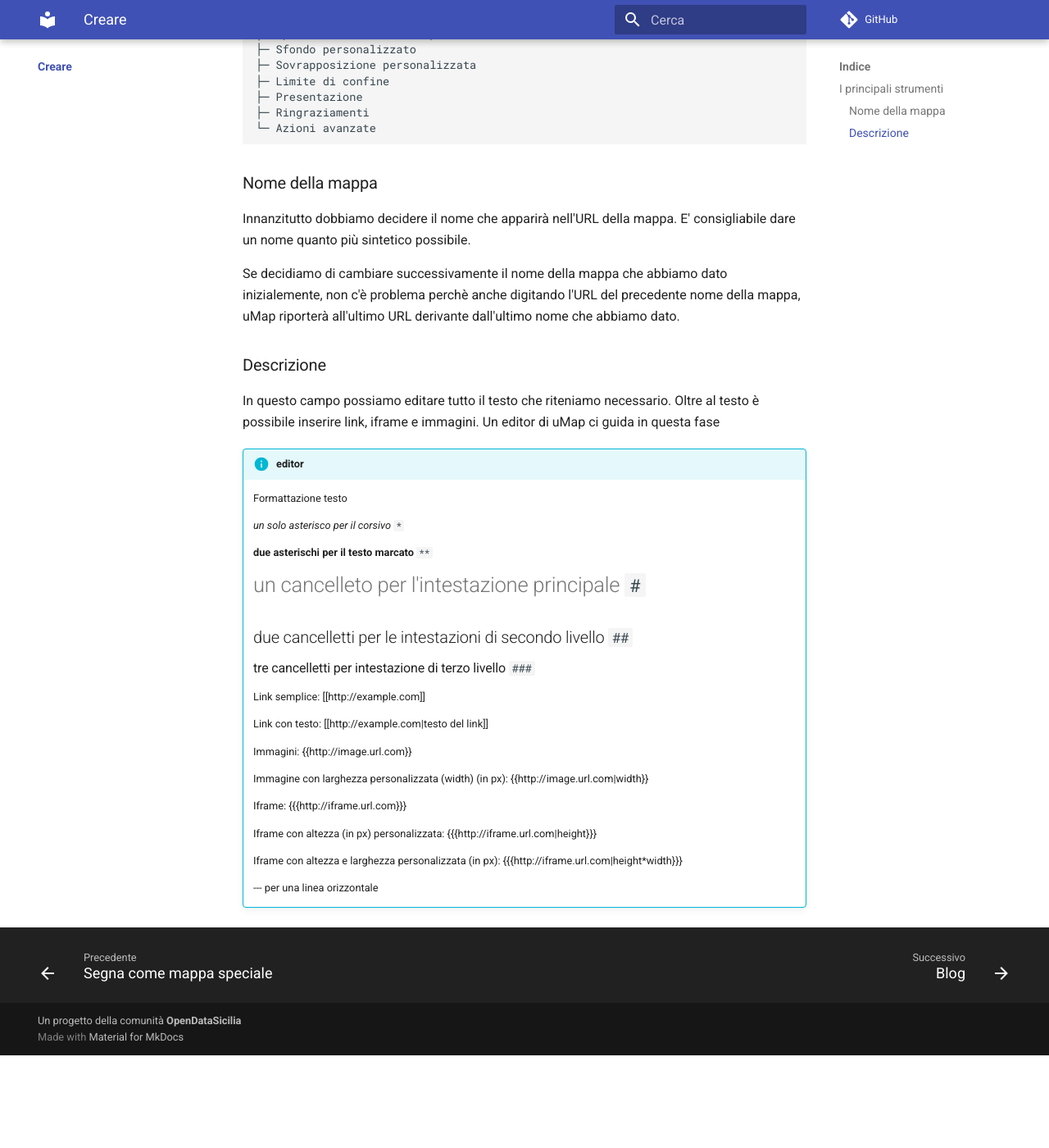
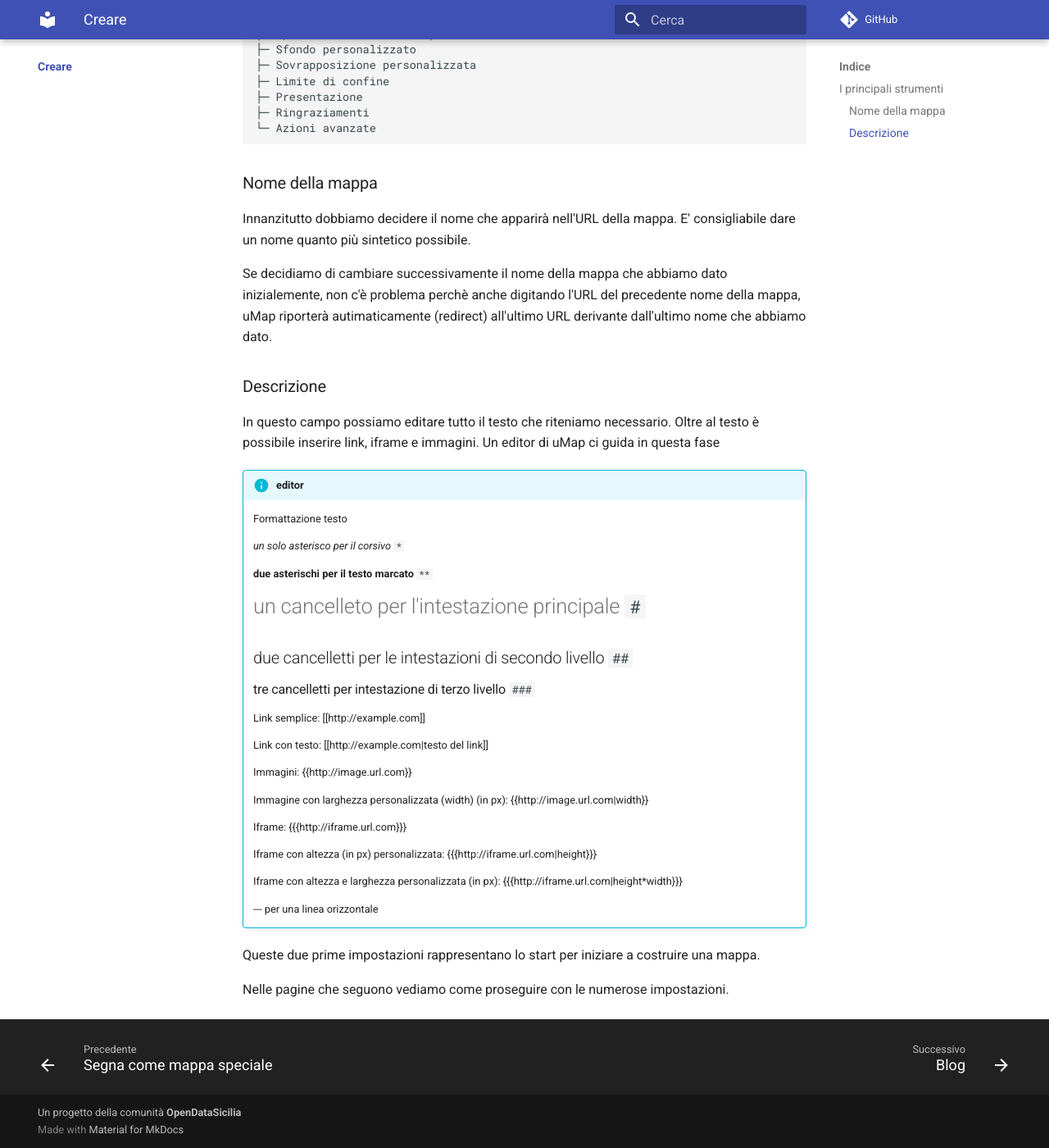
Before and after one commit to opendatasicilia/guida-umap, an MkDocs documentation site: the page built from docs/creare/index.md, in a window 1280 px wide and 1400 px high, scrolled down 1238 px. Shown: the whole window at 82% size. Built offline with MkDocs 1.6.1 and Material for MkDocs 9.7.7, drawn with Linux system fonts in a browser that asks for light colours; comment, search, counter and statistics services are not loaded; before the commit the page ends 2525 px from its top, so only the background shows below that; some of the changed text lies outside the part shown.

Commit message:
Update index.md

```diff
--- a/docs/creare/index.md
+++ b/docs/creare/index.md
@@ -30,7 +30,7 @@ I principali strumenti per la creazione di una mappa sono di seguito elencati:
 
 Innanzitutto dobbiamo decidere il nome che apparirà nell'URL della mappa. E' consigliabile dare un nome quanto più sintetico possibile.
 
-Se decidiamo di cambiare successivamente il nome della mappa che abbiamo dato inizialemente, non c'è problema perchè anche digitando l'URL del precedente nome della mappa, uMap riporterà all'ultimo URL derivante dall'ultimo nome che abbiamo dato.
+Se decidiamo di cambiare successivamente il nome della mappa che abbiamo dato inizialemente, non c'è problema perchè anche digitando l'URL del precedente nome della mappa, uMap riporterà autimaticamente (redirect) all'ultimo URL derivante dall'ultimo nome che abbiamo dato.
 
 ### Descrizione
 
@@ -65,3 +65,8 @@ In questo campo possiamo editare tutto il testo che riteniamo necessario. Oltre
     Iframe con altezza e larghezza personalizzata (in px): {{{http://iframe.url.com|height*width}}}
 
     --- per una linea orizzontale
+
+
+Queste due prime impostazioni rappresentano lo start per iniziare a costruire una mappa.
+
+Nelle pagine che seguono vediamo come proseguire con le numerose impostazioni.
```
Also changed, not shown: other parts of docs/creare/index.md (+1 -1 lines).
